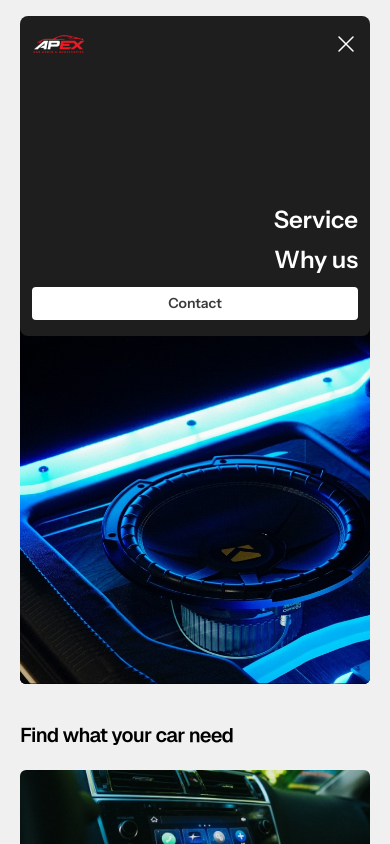
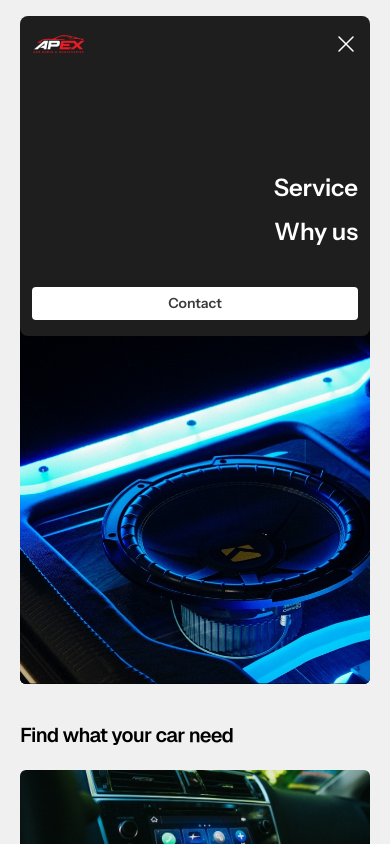
Before and after one commit to shavon-465/Apex-nextjs, a Next.js app: page / in a window 390 px wide. Both pictures are taken after a click on the button "Open menu". Shown: the top 844 px of the page. Built offline with nearby package versions, Linux system fonts and the light colour scheme.

Commit message:
Navbar mobile open: update link spacing from Framer
Service<->Why us gap 12->16px; links<->Contact gap 12->40px.

```diff
--- a/app/components/Navbar.tsx
+++ b/app/components/Navbar.tsx
@@ -131,11 +131,11 @@ export default function Navbar() {
 
           {/* Menu (revealed at the bottom when open) */}
           <div
-            className={`flex flex-col items-end gap-[12px] shrink-0 transition-opacity duration-[300ms] ${
+            className={`flex flex-col items-end gap-[40px] shrink-0 transition-opacity duration-[300ms] ${
               open ? "opacity-100" : "opacity-0 pointer-events-none"
             }`}
           >
-            <div className="flex flex-col items-end gap-[12px]">
+            <div className="flex flex-col items-end gap-[16px]">
               {LINKS.map((l) => (
                 <a
                   key={l.href}
```
